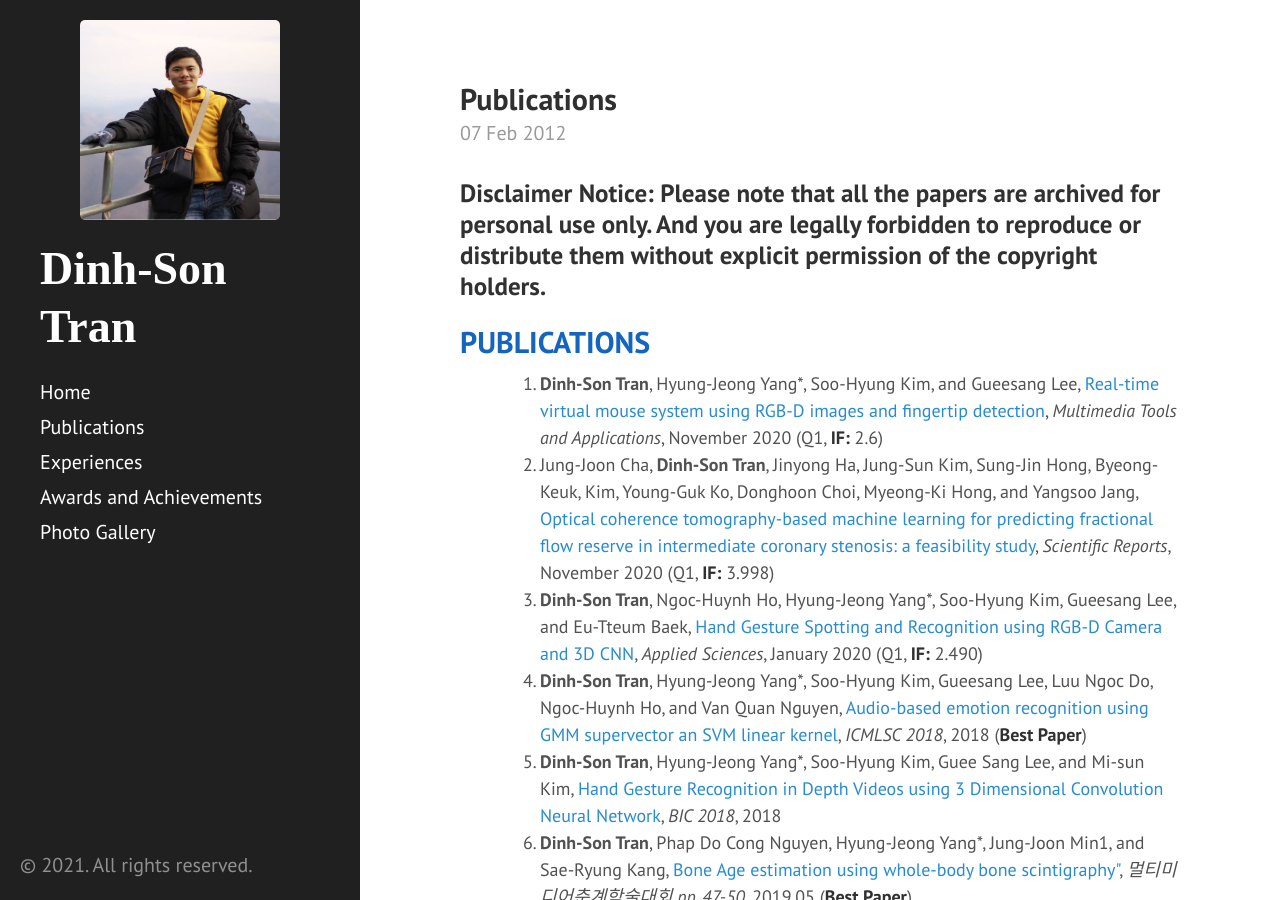
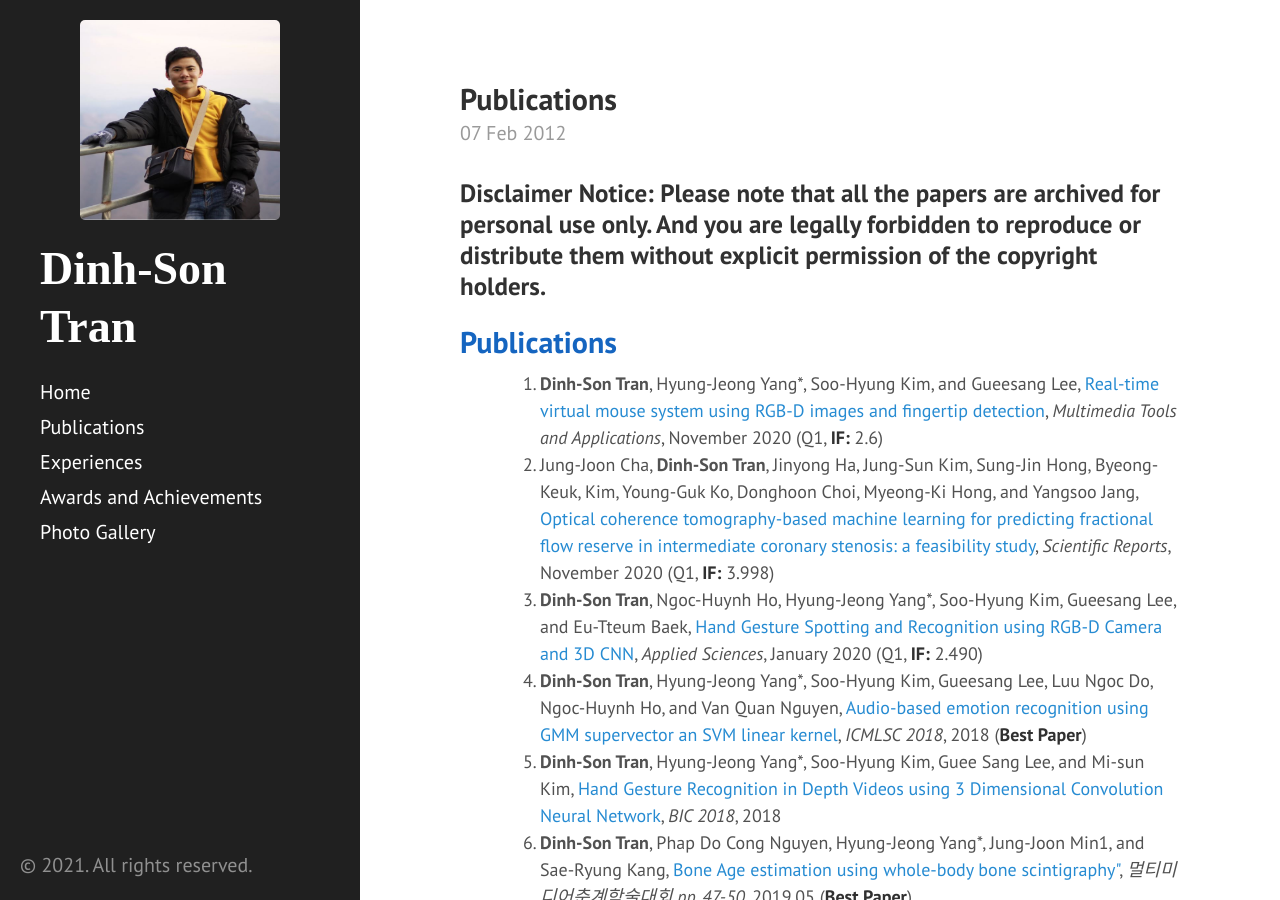
Before and after one commit to trandinhson3086/trandinhson3086.github.io, a Jekyll site: the page built from _posts/2012-02-07-publications.md, in a window 1280 px wide and 900 px high. Built offline with Jekyll 4.4.1, drawn with Linux system fonts in a browser that asks for light colours; our own code applies the rules of GitHub Pages for plain Markdown files.

Commit message:
Update 2012-02-07-publications.md

```diff
--- a/_posts/2012-02-07-publications.md
+++ b/_posts/2012-02-07-publications.md
@@ -15,7 +15,7 @@ li{
 
 </style>
 <h3>Disclaimer Notice: Please note that all the papers are archived for personal use only. And you are legally forbidden to reproduce or distribute them without explicit permission of the copyright holders.</h3>
-<h2 style="color:#1565c0">PUBLICATIONS</h2>
+<h2 style="color:#1565c0">Publications</h2>
 
 
 <ol>
```
